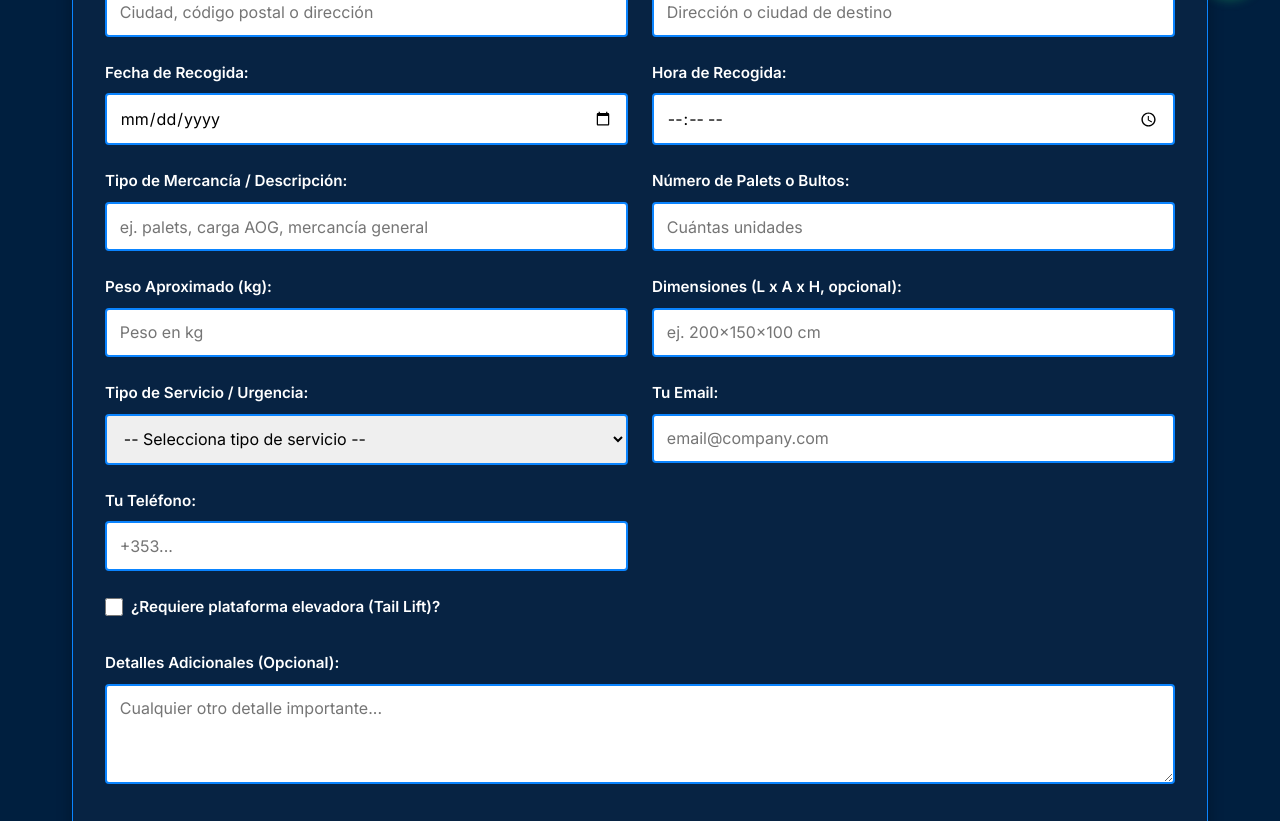
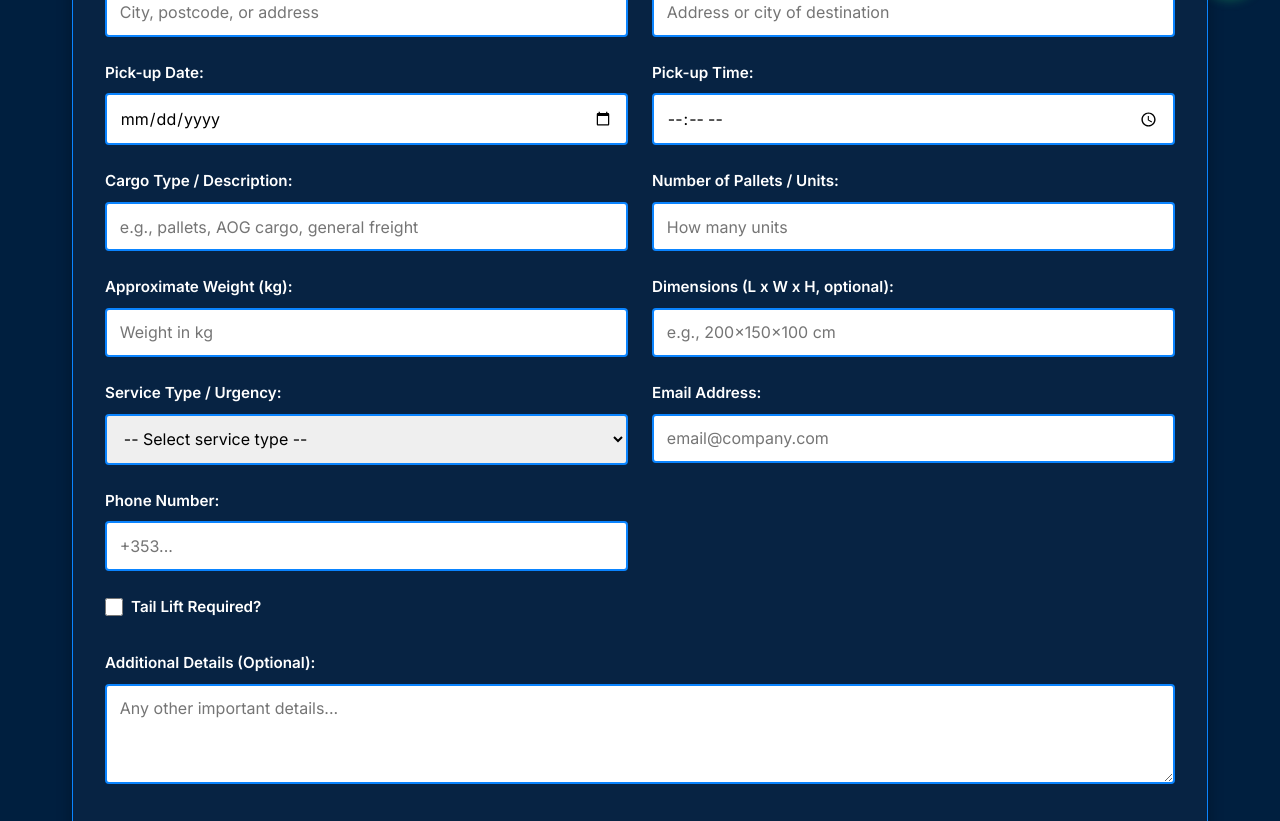
Before and after one commit to hidrofilio/AlbertCourierexpress, a plain HTML site: page index.html in a window 1280 px wide. Shown: the part 705-1526 px from the top of the page. Drawn offline with Linux system fonts and the light colour scheme.

Commit message:
🇬🇧 Change form to English - all labels and placeholders in English

```diff
--- a/index.html
+++ b/index.html
@@ -630,66 +630,66 @@
         <div class="calculator-section">
             <form class="calculator-form" id="quoteForm" name="quote-form" method="POST" netlify novalidate aria-label="Quote request form">
                 <div class="form-group">
-                    <label for="origin">Punto de Recogida:</label>
-                    <input type="text" id="origin" name="origin" placeholder="Ciudad, código postal o dirección" required aria-required="true">
+                    <label for="origin">Pick-up Location:</label>
+                    <input type="text" id="origin" name="origin" placeholder="City, postcode, or address" required aria-required="true">
                 </div>
                 <div class="form-group">
-                    <label for="destination">Destino de Entrega:</label>
-                    <input type="text" id="destination" name="destination" placeholder="Dirección o ciudad de destino" required aria-required="true">
+                    <label for="destination">Delivery Destination:</label>
+                    <input type="text" id="destination" name="destination" placeholder="Address or city of destination" required aria-required="true">
                 </div>
                 <div class="form-group">
-                    <label for="pickupdate">Fecha de Recogida:</label>
+                    <label for="pickupdate">Pick-up Date:</label>
                     <input type="date" id="pickupdate" name="pickupdate" required aria-required="true">
                 </div>
                 <div class="form-group">
-                    <label for="pickuptime">Hora de Recogida:</label>
+                    <label for="pickuptime">Pick-up Time:</label>
                     <input type="time" id="pickuptime" name="pickuptime" required aria-required="true">
                 </div>
                 <div class="form-group">
-                    <label for="merchandise">Tipo de Mercancía / Descripción:</label>
-                    <input type="text" id="merchandise" name="merchandise" placeholder="ej. palets, carga AOG, mercancía general" required aria-required="true">
+                    <label for="merchandise">Cargo Type / Description:</label>
+                    <input type="text" id="merchandise" name="merchandise" placeholder="e.g., pallets, AOG cargo, general freight" required aria-required="true">
                 </div>
                 <div class="form-group">
-                    <label for="pallets">Número de Palets o Bultos:</label>
-                    <input type="number" id="pallets" name="pallets" placeholder="Cuántas unidades" required aria-required="true">
+                    <label for="pallets">Number of Pallets / Units:</label>
+                    <input type="number" id="pallets" name="pallets" placeholder="How many units" required aria-required="true">
                 </div>
                 <div class="form-group">
-                    <label for="weight">Peso Aproximado (kg):</label>
-                    <input type="number" id="weight" name="weight" placeholder="Peso en kg" required aria-required="true">
+                    <label for="weight">Approximate Weight (kg):</label>
+                    <input type="number" id="weight" name="weight" placeholder="Weight in kg" required aria-required="true">
                 </div>
                 <div class="form-group">
-                    <label for="dimensions">Dimensiones (L x A x H, opcional):</label>
-                    <input type="text" id="dimensions" name="dimensions" placeholder="ej. 200x150x100 cm">
+                    <label for="dimensions">Dimensions (L x W x H, optional):</label>
+                    <input type="text" id="dimensions" name="dimensions" placeholder="e.g., 200x150x100 cm">
                 </div>
                 <div class="form-group">
-                    <label for="service">Tipo de Servicio / Urgencia:</label>
+                    <label for="service">Service Type / Urgency:</label>
                     <select id="service" name="service" required aria-required="true">
-                        <option value="">-- Selecciona tipo de servicio --</option>
+                        <option value="">-- Select service type --</option>
                         <option value="aog">AOG (Aircraft On Ground)</option>
-                        <option value="express">Express Dedicado</option>
-                        <option value="standard">Carga Paletizada Estándar</option>
+                        <option value="express">Express Dedicated</option>
+                        <option value="standard">Standard Palletized Freight</option>
                     </select>
                 </div>
                 <div class="form-group">
-                    <label for="email">Tu Email:</label>
+                    <label for="email">Email Address:</label>
                     <input type="email" id="email" name="email" placeholder="email@company.com" required aria-required="true">
                 </div>
                 <div class="form-group">
-                    <label for="phone">Tu Teléfono:</label>
+                    <label for="phone">Phone Number:</label>
                     <input type="tel" id="phone" name="phone" placeholder="+353..." required aria-required="true">
                 </div>
                 <div class="form-group" style="grid-column: 1 / -1;">
                     <label style="display: flex; align-items: center; gap: 0.5rem;">
                         <input type="checkbox" id="tailift" name="tailift" style="width: 18px; height: 18px; cursor: pointer;">
-                        ¿Requiere plataforma elevadora (Tail Lift)?
+                        Tail Lift Required?
                     </label>
                 </div>
                 <div class="form-group" style="grid-column: 1 / -1;">
-                    <label for="message">Detalles Adicionales (Opcional):</label>
-                    <textarea id="message" name="message" placeholder="Cualquier otro detalle importante..."></textarea>
+                    <label for="message">Additional Details (Optional):</label>
+                    <textarea id="message" name="message" placeholder="Any other important details..."></textarea>
                 </div>
                 <div class="full-width">
-                    <button type="submit" class="cta-btn" style="border: none; cursor: pointer; font-size: 1.1rem; padding: 0.9rem 2.5rem;">Enviar Solicitud de Transporte</button>
+                    <button type="submit" class="cta-btn" style="border: none; cursor: pointer; font-size: 1.1rem; padding: 0.9rem 2.5rem;">Submit Transport Request</button>
                     <div id="formStatus" class="form-status"></div>
                 </div>
             </form>
```
